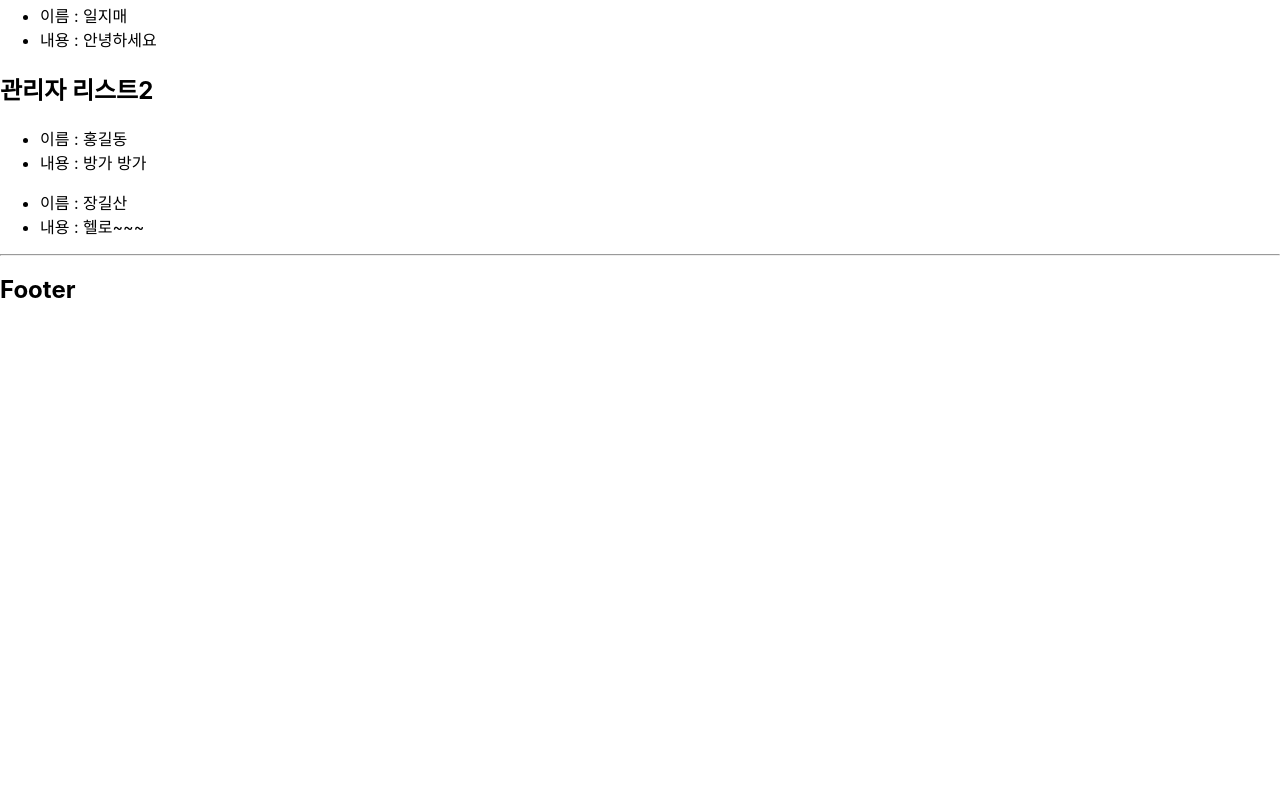
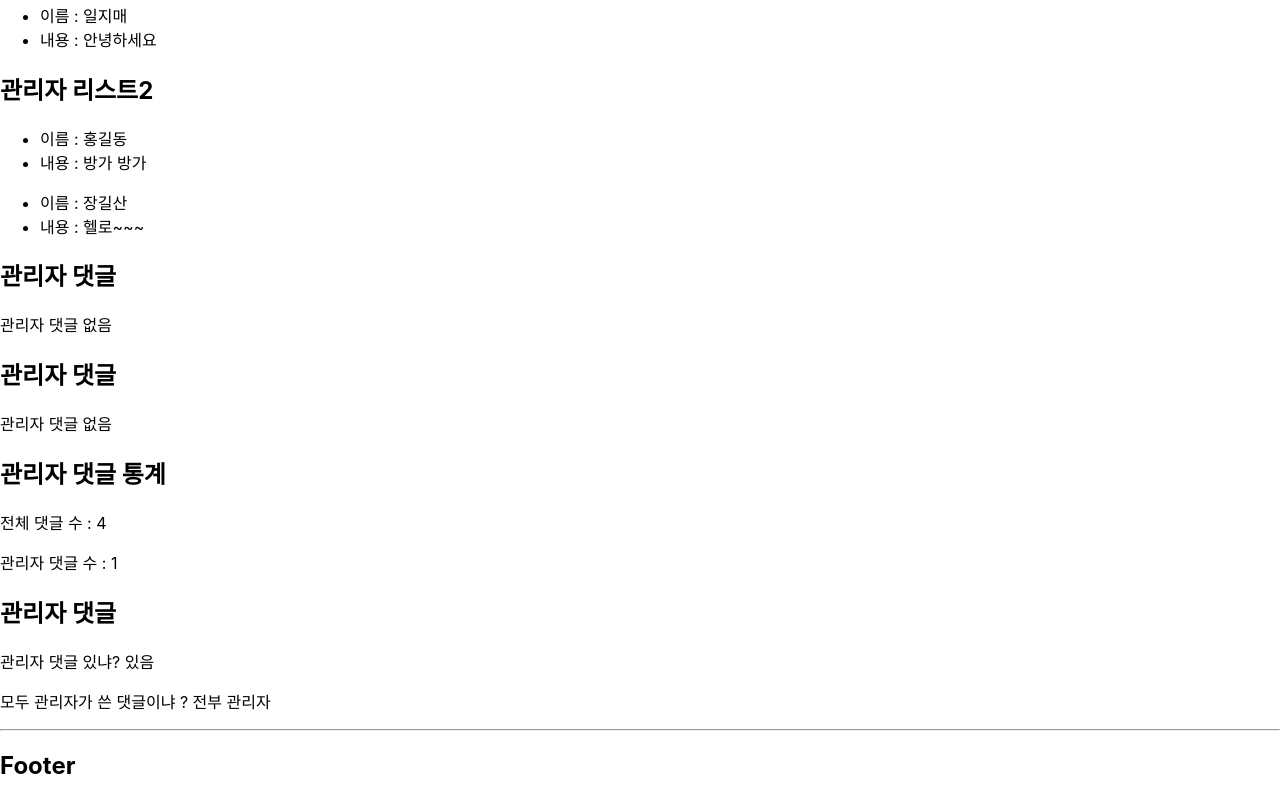
Before and after one commit to nohssam/2025_React01, a React (Create React App) app: page / in a window 1280 px wide. Shown: the part 2296-3096 px from the top of the page. Before the commit the page ends 2620 px from the top, so only its background shows below. Built offline with nearby package versions, Linux system fonts and the light colour scheme.

Commit message:
0516-02 find, reduce, some, every 연습습

```diff
--- a/src/pages/step02/Main.jsx
+++ b/src/pages/step02/Main.jsx
@@ -4,6 +4,10 @@ import Profile from "../step03/Profile";
 import CommentList from "../step04/CommentList";
 import FilteredCommandList2 from "../step05/FilteredCommandList2";
 import FilteredCommandList from "../step05/FilteredCommentList";
+import FindAdminComment from "../step05/FindAdminComment";
+import FindAdminComment2 from "../step05/FindAdminComment2";
+import ReduceComment from "../step05/ReduceComment";
+import SomeEveryCheck from "../step05/SomeEveryCheck";
 import Counter from "./Counter";
 
 function Main(props){
@@ -18,6 +22,10 @@ function Main(props){
             <CommentList />
             <FilteredCommandList />
             <FilteredCommandList2 />
+            <FindAdminComment />
+            <FindAdminComment2 />
+            <ReduceComment />
+            <SomeEveryCheck />
         </main>
     );
 };
--- /dev/null
+++ b/src/pages/step05/FindAdminComment.jsx
@@ -0,0 +1,24 @@
+ import ItemList from "./Items"
+
+export default function FindAdminComment() {
+  const comments = [
+        {name:"홍길동", comment:"방가 방가", isAdmin:false},
+        {name:"임꺽정", comment:"하이~~~", isAdmin:false},
+        {name:"장길산", comment:"헬로~~~",isAdmin:false},
+        {name:"일지매", comment:"안녕하세요",isAdmin:false}
+   ];
+   // find() - 조건에 맞는 항목 하나만 추출 (조건을 만족하는 맨처음 항목 추출)
+   // 조건을 만족하지 않는 경우를 생각해서 삼항 연산자를 사용한다.
+   // 조건식 ? 참일때 : 거짓일때
+   const admin = comments.find(k=>k.isAdmin);
+    return(
+        <>
+          <h2>관리자 댓글</h2>
+          { admin ? (
+            <ItemList name={admin.name} comment={admin.comment} />
+            ) : (
+            <p>관리자 댓글 없음</p>
+            )}
+        </>
+    )
+};
--- /dev/null
+++ b/src/pages/step05/FindAdminComment2.jsx
@@ -0,0 +1,24 @@
+ import ItemList from "./Items"
+
+export default function FindAdminComment2() {
+  const comments = [
+        {name:"홍길동", comment:"방가 방가", isAdmin:false},
+        {name:"임꺽정", comment:"하이~~~", isAdmin:false},
+        {name:"장길산", comment:"헬로~~~",isAdmin:false},
+        {name:"일지매", comment:"안녕하세요",isAdmin:false}
+   ];
+   // find() - 조건에 맞는 항목 하나만 추출 (조건을 만족하는 맨처음 항목 추출)
+   // 조건을 만족하지 않는 경우를 생각해서 삼항 연산자를 사용한다.
+   // 조건식 ? 참일때 : 거짓일때
+   const admin = comments.find(k=>k.isAdmin);
+    return(
+        <>
+          <h2>관리자 댓글</h2>
+          { comments
+          .find(k=>k.isAdmin)
+          ? (<ItemList name={admin.name} comment={admin.comment} />)
+          : (<p>관리자 댓글 없음</p>)
+          }
+        </>
+    )
+};
--- /dev/null
+++ b/src/pages/step05/ReduceComment.jsx
@@ -0,0 +1,32 @@
+
+export default function ReduceComment() {
+  const comments = [
+        {name:"홍길동", comment:"방가 방가", isAdmin:true},
+        {name:"임꺽정", comment:"하이~~~", isAdmin:false},
+        {name:"장길산", comment:"헬로~~~",isAdmin:false},
+        {name:"일지매", comment:"안녕하세요",isAdmin:false}
+   ];
+   // reduce()는 배열의 각 요소를 순회하며 누적값를 계산하는 메서드 입니다.
+   // 1회차 : k = {..., isAdmin:true},  / acc.total = 0 + 1 / adminCount = 0 + 1
+   // 2회차 : k = {..., isAdmin:false}, / acc.total = 1 + 1 / isAdmin이 false이므로 변화 없음
+   // 3회차 : k = {..., isAdmin:true},  / acc.total = 2 + 1 / adminCount = 1 + 1
+   // 2회차 : k = {..., isAdmin:true},  / acc.total = 3 + 1 / adminCount = 2 + 1
+   const admin = comments.reduce((acc, k)=>{
+        // acc.total = acc.total + 1;
+        acc.total += 1 ; // 순회 횟수 누적
+        // 관리자 일때만 누적
+        if(k.isAdmin){
+            acc.adminCount += 1;
+        }
+        return acc ;
+       },
+       {total: 0, adminCount: 0}
+    );
+    return(
+        <>
+          <h2>관리자 댓글 통계</h2>
+          <p>전체 댓글 수 : {admin.total}</p>
+          <p>관리자 댓글 수 : {admin.adminCount} </p>
+        </>
+    )
+};
--- /dev/null
+++ b/src/pages/step05/SomeEveryCheck.jsx
@@ -0,0 +1,23 @@
+ import ItemList from "./Items"
+
+export default function SomeEveryCheck() {
+  const comments = [
+        {name:"홍길동", comment:"방가 방가", isAdmin:true},
+        {name:"임꺽정", comment:"하이~~~", isAdmin:true},
+        {name:"장길산", comment:"헬로~~~",isAdmin:true},
+        {name:"일지매", comment:"안녕하세요",isAdmin:true}
+   ];
+
+    // some() : 배열에 하나라도 조건을 만족하는 요소가 있으면 true (OR 과 같음)
+    // every() : 배열에 모든 요소를 만족하면 true (AND 과 같음)
+    // 보통 삼항 연산자와 같아 사용
+    const result1 = comments.some(k => k.isAdmin);
+    const result2 = comments.every(k => k.isAdmin);
+    return(
+        <>
+          <h2>관리자 댓글</h2>
+          <p>관리자 댓글 있냐? {result1 ? "있음" : "없음"}  </p>
+          <p>모두 관리자가 쓴 댓글이냐 ? {result2 ? "전부 관리자" : "일부만 관리자"}  </p>
+        </>
+    )
+};
```
